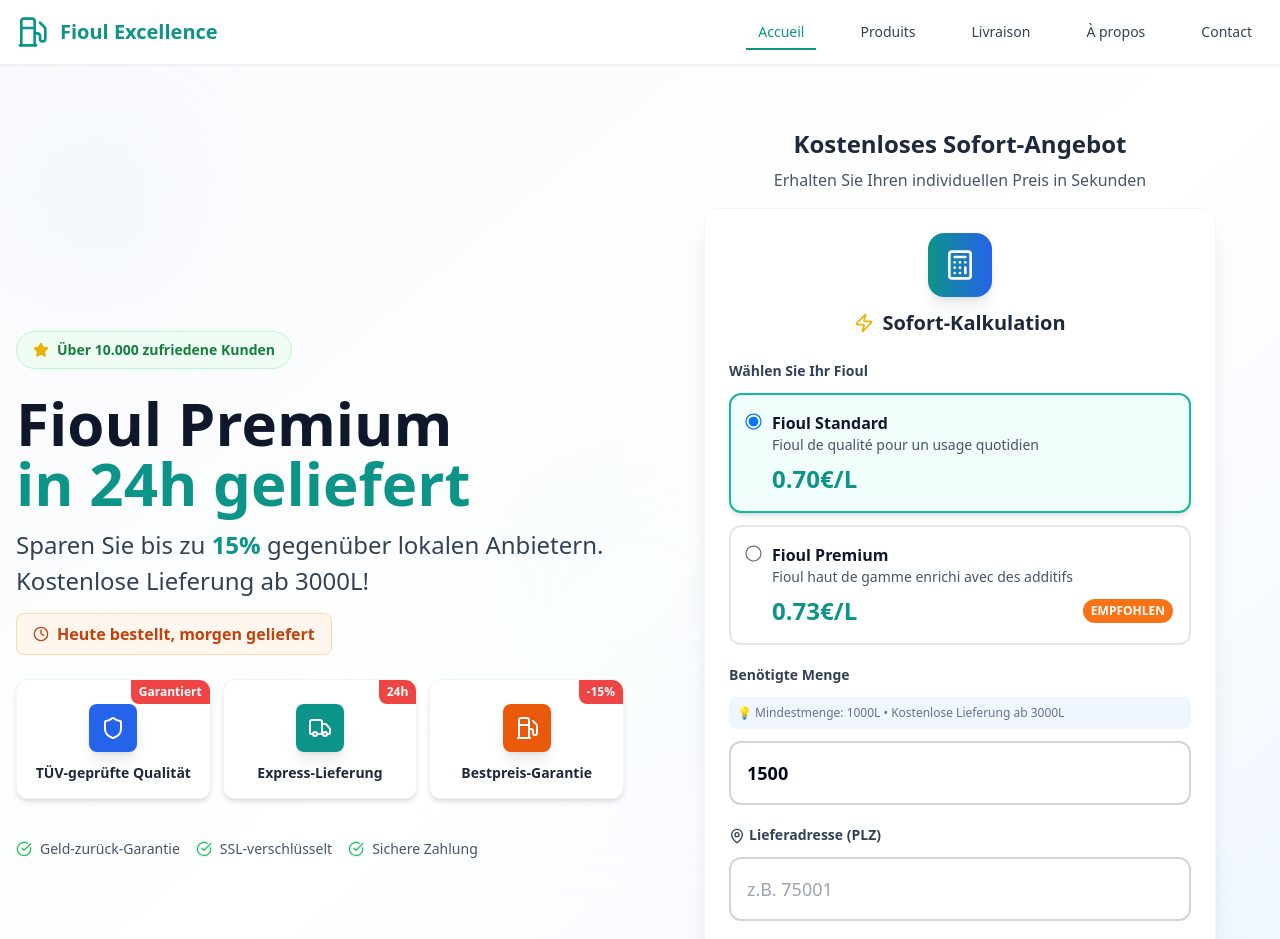
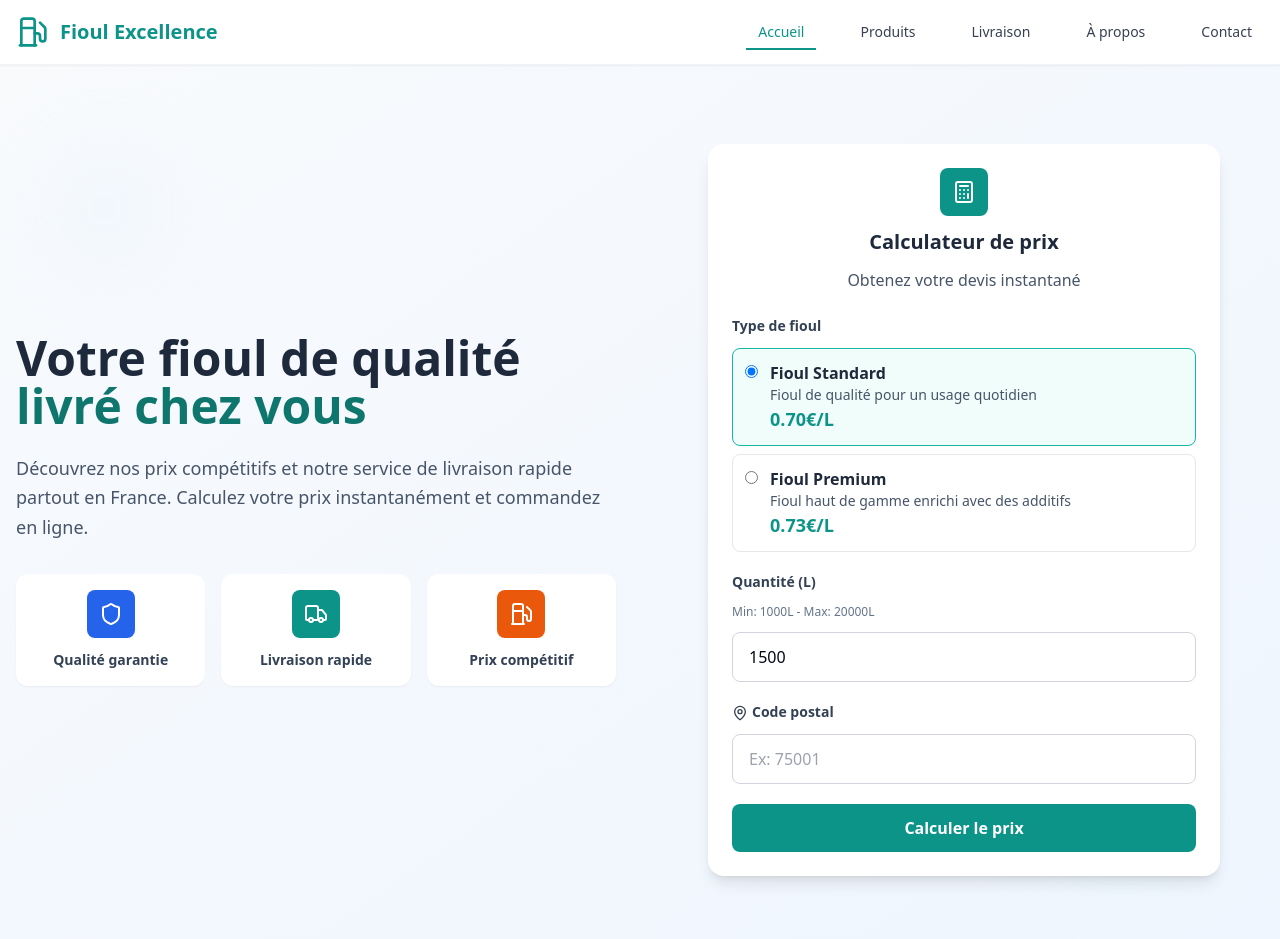
Before and after one commit to dawnriekmann/fioul-excellence-accueil-react, a React (Vite) app: page / in a window 1280 px wide. Shown: the top 939 px of the page. Built offline with nearby package versions, Linux system fonts and the light colour scheme.

Commit message:
Reverted to commit 50607ef78d49379399593008f4eda796437457b0

```diff
--- a/src/components/Hero.tsx
+++ b/src/components/Hero.tsx
@@ -1,125 +1,74 @@
 
 import React from 'react';
 import { motion } from 'framer-motion';
-import { Fuel, Shield, Truck, Star, Clock, CheckCircle } from 'lucide-react';
+import { Fuel, Shield, Truck } from 'lucide-react';
 import PriceCalculator from './PriceCalculator';
 
 const Hero = () => {
   return (
-    <section className="relative bg-gradient-to-br from-slate-50 via-white to-blue-50 py-12 lg:py-16">
-      {/* Enhanced background elements for visual impact */}
-      <div className="absolute inset-0 overflow-hidden">
-        <div className="absolute top-20 left-10 w-32 h-32 bg-blue-200/20 rounded-full blur-3xl"></div>
-        <div className="absolute bottom-20 right-20 w-40 h-40 bg-teal-200/20 rounded-full blur-3xl"></div>
-        <div className="absolute top-1/2 left-1/2 transform -translate-x-1/2 -translate-y-1/2 w-96 h-96 bg-gradient-to-r from-teal-100/10 to-blue-100/10 rounded-full blur-3xl"></div>
+    <section className="relative bg-gradient-to-br from-slate-50 to-blue-50 py-16 lg:py-20">
+      {/* Simplified Background Elements */}
+      <div className="absolute inset-0">
+        <div className="absolute top-20 left-10 w-32 h-32 bg-blue-100/30 rounded-full blur-2xl opacity-60"></div>
+        <div className="absolute bottom-20 right-20 w-40 h-40 bg-teal-100/30 rounded-full blur-2xl opacity-60"></div>
       </div>
 
       <div className="relative z-10 container mx-auto px-4">
-        <div className="grid lg:grid-cols-2 gap-8 items-center">
-          {/* Left Content - Enhanced for conversion */}
+        <div className="grid lg:grid-cols-2 gap-12 items-center">
+          {/* Left Content */}
           <motion.div
             initial={{ opacity: 0, y: 20 }}
             animate={{ opacity: 1, y: 0 }}
             transition={{ duration: 0.6 }}
-            className="space-y-6 text-center lg:text-left"
+            className="space-y-8 text-center lg:text-left"
           >
-            {/* Trust badge */}
-            <div className="inline-flex items-center bg-green-50 border border-green-200 rounded-full px-4 py-2 text-sm font-semibold text-green-700">
-              <Star className="w-4 h-4 mr-2 text-yellow-500 fill-current" />
-              Über 10.000 zufriedene Kunden
-            </div>
-
-            <div className="space-y-4">
-              <h1 className="text-4xl lg:text-6xl font-bold leading-tight">
-                <span className="text-slate-900 block">
-                  Fioul Premium
+            <div className="space-y-6">
+              <h1 className="text-4xl lg:text-5xl font-bold leading-tight">
+                <span className="text-slate-800">
+                  Votre fioul de qualité
                 </span>
-                <span className="text-teal-600 block">
-                  in 24h geliefert
+                <br />
+                <span className="text-teal-700">
+                  livré chez vous
                 </span>
               </h1>
 
-              <p className="text-xl lg:text-2xl text-slate-700 font-medium leading-relaxed max-w-2xl mx-auto lg:mx-0">
-                Sparen Sie bis zu <span className="text-teal-600 font-bold">15%</span> gegenüber lokalen Anbietern.
-                <span className="block mt-1">Kostenlose Lieferung ab 3000L!</span>
+              <p className="text-lg text-slate-600 leading-relaxed max-w-2xl mx-auto lg:mx-0">
+                Découvrez nos prix compétitifs et notre service de livraison rapide partout en France.
+                Calculez votre prix instantanément et commandez en ligne.
               </p>
-
-              {/* Urgency element */}
-              <div className="inline-flex items-center bg-orange-50 border border-orange-200 rounded-lg px-4 py-2 text-orange-700 font-semibold">
-                <Clock className="w-4 h-4 mr-2" />
-                Heute bestellt, morgen geliefert
-              </div>
             </div>
 
-            {/* Enhanced Feature Cards with conversion elements */}
-            <div className="grid grid-cols-1 sm:grid-cols-3 gap-3 max-w-lg mx-auto lg:max-w-none">
+            {/* Feature Cards */}
+            <div className="grid grid-cols-1 sm:grid-cols-3 gap-4 max-w-md mx-auto lg:max-w-none">
               {[
-                { icon: Shield, text: "TÜV-geprüfte Qualität", color: "bg-blue-600", badge: "Garantiert" },
-                { icon: Truck, text: "Express-Lieferung", color: "bg-teal-600", badge: "24h" },
-                { icon: Fuel, text: "Bestpreis-Garantie", color: "bg-orange-600", badge: "-15%" }
+                { icon: Shield, text: "Qualité garantie", color: "bg-blue-600" },
+                { icon: Truck, text: "Livraison rapide", color: "bg-teal-600" },
+                { icon: Fuel, text: "Prix compétitif", color: "bg-orange-600" }
               ].map((feature, index) => (
                 <div
                   key={index}
-                  className="bg-white rounded-xl shadow-md hover:shadow-lg transition-all duration-300 p-4 border border-gray-100 relative overflow-hidden"
+                  className="bg-white rounded-xl shadow-sm hover:shadow-md transition-shadow duration-300 p-4"
                 >
-                  {/* Badge */}
-                  <div className="absolute top-0 right-0 bg-red-500 text-white text-xs font-bold px-2 py-1 rounded-bl-lg">
-                    {feature.badge}
-                  </div>
-
-                  <div className="flex flex-col items-center space-y-3 pt-2">
-                    <div className={`w-12 h-12 ${feature.color} rounded-lg flex items-center justify-center shadow-lg`}>
+                  <div className="flex flex-col items-center space-y-3">
+                    <div className={`w-12 h-12 ${feature.color} rounded-lg flex items-center justify-center`}>
                       <feature.icon className="w-6 h-6 text-white" />
                     </div>
-                    <span className="text-sm font-bold text-slate-800 text-center leading-tight">{feature.text}</span>
+                    <span className="text-sm font-semibold text-slate-700 text-center">{feature.text}</span>
                   </div>
                 </div>
               ))}
             </div>
-
-            {/* Trust elements */}
-            <div className="flex flex-wrap justify-center lg:justify-start items-center gap-4 pt-4">
-              <div className="flex items-center text-sm text-slate-600">
-                <CheckCircle className="w-4 h-4 mr-2 text-green-500" />
-                Geld-zurück-Garantie
-              </div>
-              <div className="flex items-center text-sm text-slate-600">
-                <CheckCircle className="w-4 h-4 mr-2 text-green-500" />
-                SSL-verschlüsselt
-              </div>
-              <div className="flex items-center text-sm text-slate-600">
-                <CheckCircle className="w-4 h-4 mr-2 text-green-500" />
-                Sichere Zahlung
-              </div>
-            </div>
           </motion.div>
 
-          {/* Right Content - Enhanced Price Calculator */}
+          {/* Right Content - Price Calculator */}
           <motion.div
             initial={{ opacity: 0, y: 20 }}
             animate={{ opacity: 1, y: 0 }}
             transition={{ duration: 0.6, delay: 0.2 }}
             className="w-full max-w-md mx-auto lg:max-w-none"
           >
-            {/* CTA Header for calculator */}
-            <div className="text-center mb-4">
-              <h3 className="text-2xl font-bold text-slate-800 mb-2">
-                Kostenloses Sofort-Angebot
-              </h3>
-              <p className="text-slate-600">
-                Erhalten Sie Ihren individuellen Preis in Sekunden
-              </p>
-            </div>
-
             <PriceCalculator />
-
-            {/* Additional trust element below calculator */}
-            <div className="mt-4 text-center">
-              <div className="flex items-center justify-center text-sm text-slate-500">
-                <Shield className="w-4 h-4 mr-2" />
-                100% unverbindlich • Keine versteckten Kosten
-              </div>
-            </div>
           </motion.div>
         </div>
       </div>
--- a/src/components/PriceCalculator.tsx
+++ b/src/components/PriceCalculator.tsx
@@ -1,7 +1,7 @@
 
 import React, { useState, useEffect } from 'react';
 import { motion } from 'framer-motion';
-import { Calculator, Truck, ShoppingCart, MapPin, Zap, Euro } from 'lucide-react';
+import { Calculator, Truck, ShoppingCart, MapPin } from 'lucide-react';
 
 const heizölConfig = {
   shopId: "0d79d89a-5d01-4ce7-a5be-e5c9d444fa58",
@@ -36,23 +36,15 @@ const PriceCalculator = () => {
   const [product, setProduct] = useState('standard');
   const [postalCode, setPostalCode] = useState('');
   const [showSummary, setShowSummary] = useState(false);
-  const [isCalculating, setIsCalculating] = useState(false);
 
   const selectedProduct = heizölConfig.products[product as keyof typeof heizölConfig.products];
   const subtotal = liters * selectedProduct.pricePerLiter;
   const deliveryFee = subtotal >= heizölConfig.delivery.freeDeliveryThreshold ? 0 : heizölConfig.delivery.deliveryFee;
   const total = subtotal + deliveryFee;
-  const savings = Math.round(total * 0.15); // 15% savings highlight
 
   const handleCalculate = () => {
     if (liters >= heizölConfig.limits.minLiters && liters <= heizölConfig.limits.maxLiters && postalCode) {
-      setIsCalculating(true);
-
-      // Simulate calculation delay for better UX
-      setTimeout(() => {
-        setIsCalculating(false);
-        setShowSummary(true);
-      }, 800);
+      setShowSummary(true);
     }
   };
 
@@ -73,40 +65,32 @@ const PriceCalculator = () => {
 
   return (
     <div className="w-full max-w-lg mx-auto">
-      <motion.div
-        className="bg-white rounded-2xl shadow-xl border border-gray-100 p-6 space-y-6"
-        whileHover={{ boxShadow: "0 25px 50px -12px rgba(0, 0, 0, 0.1)" }}
-        transition={{ duration: 0.3 }}
-      >
-        {/* Enhanced Header */}
+      <div className="bg-white rounded-2xl shadow-lg p-6 space-y-6">
+        {/* Header */}
         <div className="text-center space-y-3">
-          <div className="w-16 h-16 bg-gradient-to-r from-teal-600 to-blue-600 rounded-2xl flex items-center justify-center mx-auto shadow-lg">
-            <Calculator className="w-8 h-8 text-white" />
+          <div className="w-12 h-12 bg-teal-600 rounded-lg flex items-center justify-center mx-auto">
+            <Calculator className="w-6 h-6 text-white" />
           </div>
-          <div className="flex items-center justify-center space-x-2">
-            <Zap className="w-5 h-5 text-yellow-500" />
-            <h3 className="text-xl font-bold text-slate-800">
-              Sofort-Kalkulation
-            </h3>
-          </div>
+          <h3 className="text-xl font-bold text-slate-800">
+            Calculateur de prix
+          </h3>
+          <p className="text-slate-600">Obtenez votre devis instantané</p>
         </div>
 
         <div className="space-y-5">
-          {/* Product Selection with enhanced styling */}
+          {/* Product Selection */}
           <div className="space-y-3">
-            <label className="block text-sm font-bold text-slate-700">Wählen Sie Ihr Fioul</label>
-            <div className="space-y-3">
+            <label className="block text-sm font-semibold text-slate-700">Type de fioul</label>
+            <div className="space-y-2">
               {Object.entries(heizölConfig.products).map(([key, prod]) => (
-                <motion.label
+                <label
                   key={key}
                   className="block cursor-pointer"
-                  whileHover={{ scale: 1.02 }}
-                  whileTap={{ scale: 0.98 }}
                 >
-                  <div className={`border-2 rounded-xl p-4 transition-all duration-200 ${
+                  <div className={`border rounded-lg p-3 transition-colors duration-200 ${
                     product === key
-                      ? 'border-teal-500 bg-teal-50 shadow-md'
-                      : 'border-gray-200 hover:border-gray-300 hover:bg-gray-50'
+                      ? 'border-teal-500 bg-teal-50'
+                      : 'border-gray-200 hover:border-gray-300'
                   }`}>
                     <div className="flex items-start space-x-3">
                       <input
@@ -115,137 +99,97 @@ const PriceCalculator = () => {
                         value={key}
                         checked={product === key}
                         onChange={(e) => setProduct(e.target.value)}
-                        className="text-teal-600 focus:ring-teal-500 mt-1 scale-125"
+                        className="text-teal-600 focus:ring-teal-500 mt-1"
                       />
                       <div className="flex-1">
-                        <div className="font-bold text-slate-900">{prod.name}</div>
-                        <div className="text-sm text-slate-600 mb-2">{prod.description}</div>
-                        <div className="flex items-center justify-between">
-                          <div className="text-2xl font-bold text-teal-600">
-                            {prod.pricePerLiter.toFixed(2)}€/L
-                          </div>
-                          {key === 'premium' && (
-                            <span className="bg-orange-500 text-white text-xs font-bold px-2 py-1 rounded-full">
-                              EMPFOHLEN
-                            </span>
-                          )}
+                        <div className="font-semibold text-slate-800">{prod.name}</div>
+                        <div className="text-sm text-slate-600">{prod.description}</div>
+                        <div className="text-lg font-bold text-teal-600">
+                          {prod.pricePerLiter.toFixed(2)}€/L
                         </div>
                       </div>
                     </div>
                   </div>
-                </motion.label>
+                </label>
               ))}
             </div>
           </div>
 
-          {/* Enhanced Quantity Input */}
+          {/* Quantity */}
           <div className="space-y-3">
-            <label className="block text-sm font-bold text-slate-700">Benötigte Menge</label>
-            <div className="text-xs text-slate-500 bg-blue-50 p-2 rounded-lg">
-              💡 Mindestmenge: {heizölConfig.limits.minLiters}L • Kostenlose Lieferung ab 3000L
+            <label className="block text-sm font-semibold text-slate-700">Quantité (L)</label>
+            <div className="text-xs text-slate-500">
+              Min: {heizölConfig.limits.minLiters}L - Max: {heizölConfig.limits.maxLiters}L
             </div>
-            <motion.input
+            <input
               type="number"
               min={heizölConfig.limits.minLiters}
               max={heizölConfig.limits.maxLiters}
               value={liters}
               onChange={(e) => setLiters(parseInt(e.target.value) || 0)}
-              className="w-full px-4 py-4 border-2 border-gray-300 rounded-xl focus:ring-2 focus:ring-teal-500 focus:border-teal-500 transition-all duration-200 text-lg font-semibold"
-              whileFocus={{ scale: 1.02 }}
+              className="w-full px-4 py-3 border border-gray-300 rounded-lg focus:ring-2 focus:ring-teal-500 focus:border-teal-500 transition-colors duration-200"
             />
           </div>
 
-          {/* Enhanced Postal Code */}
+          {/* Postal Code */}
           <div className="space-y-3">
-            <label className="block text-sm font-bold text-slate-700">
+            <label className="block text-sm font-semibold text-slate-700">
               <MapPin className="w-4 h-4 inline mr-1" />
-              Lieferadresse (PLZ)
+              Code postal
             </label>
-            <motion.input
+            <input
               type="text"
-              placeholder="z.B. 75001"
+              placeholder="Ex: 75001"
               value={postalCode}
               onChange={(e) => setPostalCode(e.target.value)}
-              className="w-full px-4 py-4 border-2 border-gray-300 rounded-xl focus:ring-2 focus:ring-teal-500 focus:border-teal-500 transition-all duration-200 text-lg"
-              whileFocus={{ scale: 1.02 }}
+              className="w-full px-4 py-3 border border-gray-300 rounded-lg focus:ring-2 focus:ring-teal-500 focus:border-teal-500 transition-colors duration-200"
             />
           </div>
 
-          {/* Enhanced Calculate Button */}
-          <motion.button
+          {/* Calculate Button */}
+          <button
             onClick={handleCalculate}
-            disabled={isCalculating}
-            className="w-full py-4 bg-gradient-to-r from-teal-600 to-blue-600 hover:from-teal-700 hover:to-blue-700 text-white font-bold rounded-xl transition-all duration-200 shadow-lg text-lg disabled:opacity-50"
-            whileHover={{ scale: 1.02 }}
-            whileTap={{ scale: 0.98 }}
+            className="w-full py-3 bg-teal-600 hover:bg-teal-700 text-white font-semibold rounded-lg transition-colors duration-200"
           >
-            {isCalculating ? (
-              <div className="flex items-center justify-center">
-                <div className="animate-spin rounded-full h-5 w-5 border-b-2 border-white mr-2"></div>
-                Berechnung läuft...
-              </div>
-            ) : (
-              <div className="flex items-center justify-center">
-                <Euro className="w-5 h-5 mr-2" />
-                Preis jetzt berechnen
-              </div>
-            )}
-          </motion.button>
+            Calculer le prix
+          </button>
 
-          {/* Enhanced Summary with conversion elements */}
+          {/* Summary */}
           {showSummary && (
-            <motion.div
-              className="bg-gradient-to-br from-slate-50 to-blue-50 rounded-xl p-6 space-y-4 border-2 border-teal-200"
-              initial={{ opacity: 0, scale: 0.95 }}
-              animate={{ opacity: 1, scale: 1 }}
-              transition={{ duration: 0.3 }}
-            >
-              {/* Savings highlight */}
-              <div className="bg-green-500 text-white rounded-lg p-3 text-center font-bold">
-                🎉 Sie sparen ca. {savings}€ gegenüber lokalen Anbietern!
-              </div>
-
-              <h4 className="font-bold text-slate-800 flex items-center text-lg">
-                <ShoppingCart className="w-5 h-5 mr-2 text-teal-600" />
-                Ihr persönliches Angebot
+            <div className="bg-slate-50 rounded-lg p-4 space-y-4">
+              <h4 className="font-bold text-slate-800 flex items-center">
+                <ShoppingCart className="w-4 h-4 mr-2 text-teal-600" />
+                Résumé de votre commande
               </h4>
-
-              <div className="space-y-3 text-base">
-                <div className="flex justify-between items-center">
-                  <span className="font-medium">{selectedProduct.name} ({liters}L)</span>
-                  <span className="font-bold text-lg">{subtotal.toFixed(2)}€</span>
+              <div className="space-y-2 text-sm">
+                <div className="flex justify-between">
+                  <span>{selectedProduct.name} ({liters}L)</span>
+                  <span className="font-semibold">{subtotal.toFixed(2)}€</span>
                 </div>
-                <div className="flex justify-between items-center">
-                  <span className="flex items-center font-medium">
+                <div className="flex justify-between">
+                  <span className="flex items-center">
                     <Truck className="w-4 h-4 mr-1" />
-                    Express-Lieferung
-                    {deliveryFee === 0 && <span className="text-green-600 ml-2 text-sm font-bold bg-green-100 px-2 py-1 rounded-full">KOSTENLOS</span>}
+                    Livraison
+                    {deliveryFee === 0 && <span className="text-green-600 ml-1 text-xs">(Gratuite)</span>}
                   </span>
-                  <span className="font-bold text-lg">{deliveryFee.toFixed(2)}€</span>
+                  <span className="font-semibold">{deliveryFee.toFixed(2)}€</span>
                 </div>
-                <div className="border-t-2 border-slate-200 pt-3 flex justify-between font-bold text-xl">
-                  <span>Gesamtpreis</span>
+                <div className="border-t border-slate-200 pt-2 flex justify-between font-bold">
+                  <span>Total</span>
                   <span className="text-teal-600">{total.toFixed(2)}€</span>
                 </div>
               </div>
-
-              <motion.button
+              <button
                 onClick={handleOrder}
-                className="w-full bg-gradient-to-r from-green-600 to-emerald-600 hover:from-green-700 hover:to-emerald-700 text-white py-4 rounded-xl font-bold flex items-center justify-center space-x-2 transition-all duration-200 shadow-lg text-lg"
-                whileHover={{ scale: 1.02 }}
-                whileTap={{ scale: 0.98 }}
+                className="w-full bg-green-600 hover:bg-green-700 text-white py-3 rounded-lg font-semibold flex items-center justify-center space-x-2 transition-colors duration-200"
               >
-                <ShoppingCart className="w-5 h-5" />
-                <span>Jetzt bestellen - 24h Lieferung</span>
-              </motion.button>
-
-              <div className="text-center text-sm text-slate-500">
-                ✓ Sichere Zahlung • ✓ Geld-zurück-Garantie • ✓ TÜV-geprüft
-              </div>
-            </motion.div>
+                <ShoppingCart className="w-4 h-4" />
+                <span>Commander maintenant</span>
+              </button>
+            </div>
           )}
         </div>
-      </motion.div>
+      </div>
     </div>
   );
 };
```
